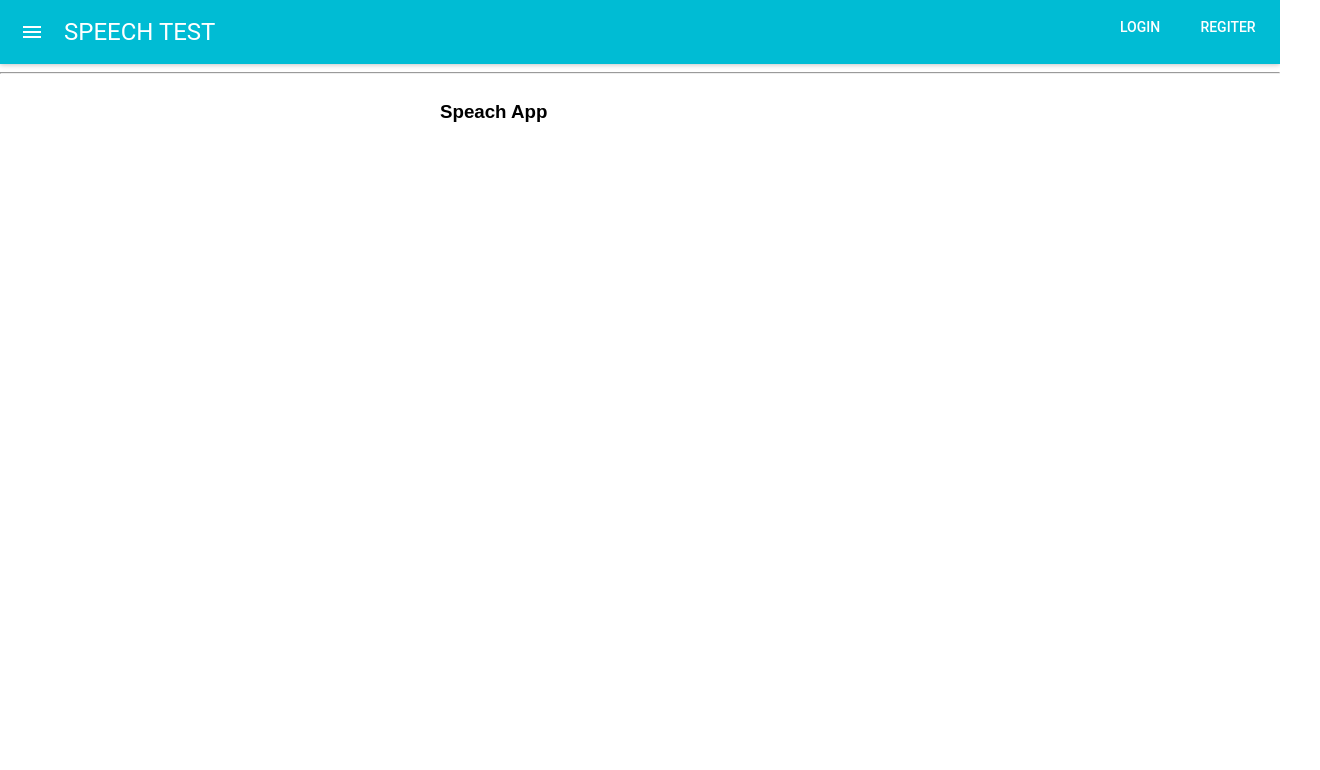
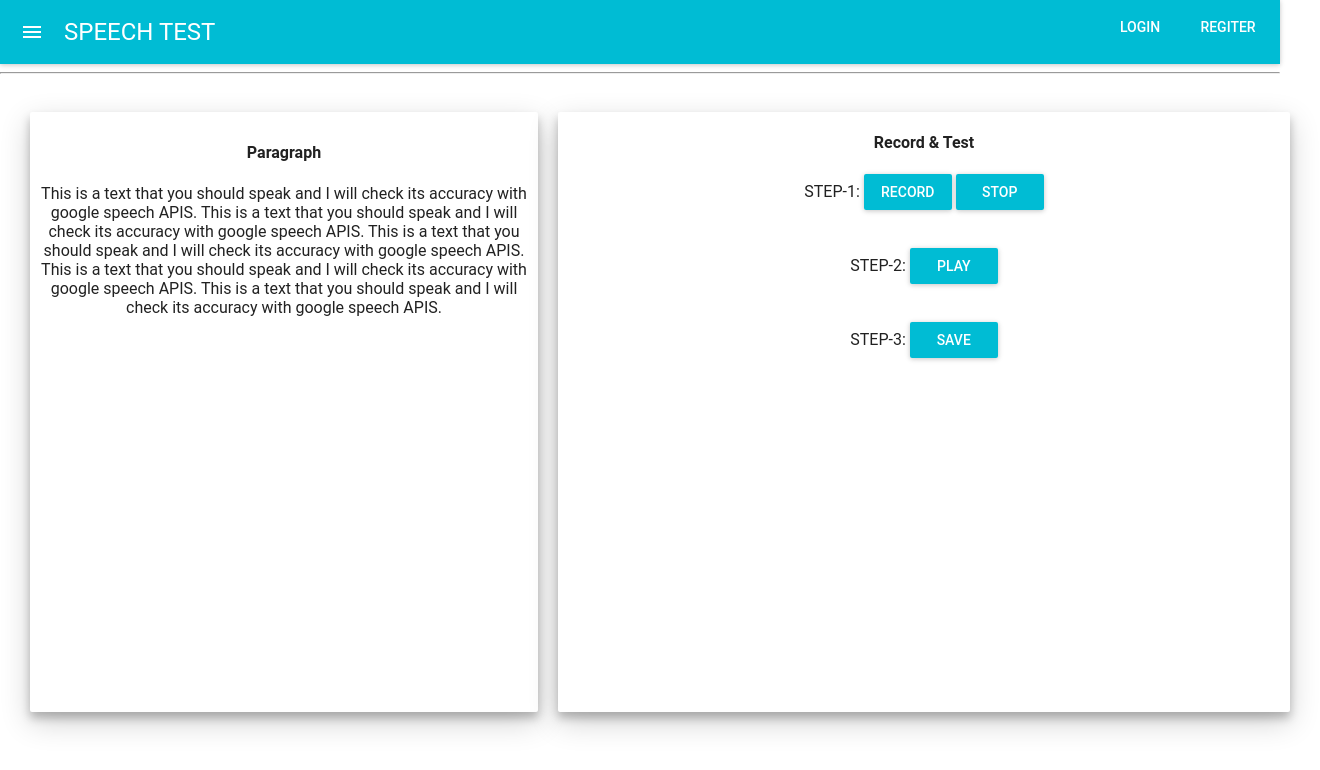
Before and after one commit to anurajput/speech_app_react, a React (Create React App) app: page /speechApp in a window 1280 px wide. Shown: the top 770 px of the page, 1320 px wide, since content can reach past the window. Built offline with nearby package versions, Linux system fonts and the light colour scheme.

Commit message:
updated code

```diff
--- a/src/components/Loggedin.js
+++ b/src/components/Loggedin.js
@@ -14,9 +14,9 @@ const styles = {
 class Loggedin extends React.Component {
   static muiName = 'FlatButton';
 
-  // ------------------------------------------------
-  // render UI
-  // ------------------------------------------------
+    // ------------------------------------------------
+    // render UI
+    // ------------------------------------------------
     render() {
     return (
       <div>
--- a/src/containers/SpeechApp.js
+++ b/src/containers/SpeechApp.js
@@ -1,21 +1,32 @@
 import React from 'react';
 import MuiThemeProvider from 'material-ui/styles/MuiThemeProvider';
 import RaisedButton from 'material-ui/RaisedButton';
+import Paper from 'material-ui/Paper';
 
 import {connect} from 'react-redux';
 import {userActions} from '../actions';
 
 const styles = {
 
-  Container: {
-      minWidth: 320,
-      maxWidth: 400,
-      height:'auto',
-      position: 'absolute',
-      left: 0,
-      right: 0,
-      margin: 'auto',
-     },
+  div:{
+    display: 'flex',
+    flexDirection: 'row wrap',
+    padding: 20,
+    width: '100%'
+  },
+  paperLeft:{
+    flex: 2,
+    height: 600,
+    margin: 10,
+    textAlign: 'center',
+    padding: 10
+  },
+  paperRight:{
+    height: 600,
+    flex: 3,
+    margin: 10,
+    textAlign: 'center',
+  }
   };
 
 
@@ -32,22 +43,68 @@ class SpeechApp extends React.Component {
   // ------------------------------------------------
   // constructor
   // ------------------------------------------------
+  constructor(props) {
+    super(props);
 
 
-  // ------------------------------------------------
-  // handleSubmit
-  // -
+
+    var SpeechRecognition = window.SpeechRecognition || window.webkitSpeechRecognition;
+    this.recognition = new SpeechRecognition();
+
+    console.log("recognition: " + this.recognition);
+
+  }
+
+  startRecording() {
+    console.log("-- startRecording --");
+    this.recognition.start();
+  }
+
+  stopRecording() {
+    console.log("-- stopRecording --");
+    this.recognition.stop();
+  }
+
+  playRecording() {
+    console.log("-- playRecording --");
+
+  }
+
+  saveRecording() {
+    console.log("-- saveRecording --");
+  }
 
   render() {
     return (
       <div>
         <MuiThemeProvider>
-          <form name="form" >
-            <div style={styles.Container}>
-              <h3>Speach App</h3>
+          <div>
+        <div style={styles.div}>
+          <Paper zDepth={3} style={styles.paperLeft}>
+            <h4>Paragraph</h4>
+            <p>
+            This is a text that you should speak and I will check its accuracy with google speech APIS.
+            This is a text that you should speak and I will check its accuracy with google speech APIS.
+            This is a text that you should speak and I will check its accuracy with google speech APIS.
+            This is a text that you should speak and I will check its accuracy with google speech APIS.
+            This is a text that you should speak and I will check its accuracy with google speech APIS.
+            </p>
+          </Paper>
+          <Paper zDepth={3} style={styles.paperRight}>
+              <h4>Record & Test</h4>
+              STEP-1: <RaisedButton label="RECORD" primary={true} onClick={this.startRecording}/> <RaisedButton label="STOP" primary={true} onClick={this.stopRecording}/><br /><br /><br />
+              STEP-2: <RaisedButton label="PLAY" primary={true} onClick={this.playRecording}/><br /><br /><br />
+              STEP-3: <RaisedButton label="SAVE" primary={true} onClick={this.saveRecording}/><br /><br /><br />
 
-            </div>
-          </form>
+              {/*
+              <form action="/candidate/save_result" id="usrform" method="post">
+                    <input type="hidden" value="" name="name" />
+                    <input type="submit" size="20" />
+                  </form>
+            */}
+          </Paper>
+        </div>
+      </div>
         </MuiThemeProvider>
       </div>
     );
--- a/src/services/user.service.js
+++ b/src/services/user.service.js
@@ -6,15 +6,9 @@ export const userService = {
     register,
     getApi,
     getAll,
-  getById,
-  update,
-  delete: _delete,
+    getById
 };
 
-
-//
-//------------------- Login -----------------
-//
 
 function login(history,email, password) {
     var body = `email=${email  }&password=${  password}`;
@@ -60,11 +54,6 @@ function login(history,email, password) {
 }
 
 
-
-//
-//------------------- Logout  --------------------
-//
-
 function logout(history) {
     // remove user from local storage to log user out
     localStorage.removeItem('user');
@@ -73,17 +62,11 @@ function logout(history) {
 }
 
 
-//
-//------------------- Request API --------------------
-//
-
-
 function getApi(token) {
     const requestOptions = {
         method: 'GET',
         headers: authHeader(),
     };
-
 
 
     var user = JSON.parse(localStorage.getItem('user'));
@@ -98,12 +81,6 @@ function getApi(token) {
 }
 
 
-
-
-//
-//------------------- Register --------------------
-//
-
 function register(user) {
     var body = `security_level=1&email=${user.email  }&password=${  user.password  }&id=${  user.id  }&name=${  user.name}`;
 
@@ -116,13 +93,7 @@ function register(user) {
     };
     return fetch('http://52.230.8.132:8080/api/user_registration', requestOptions).then(handleResponse);
 
-
 }
-
-
-//
-//------------------- Request  list of users --------------------
-//
 
 
 function getAll() {
@@ -135,12 +106,6 @@ function getAll() {
 }
 
 
-
-//
-//------------------- Request  list of users by id --------------------
-//
-
-
 function getById(id) {
     const requestOptions = {
         method: 'GET',
@@ -151,46 +116,6 @@ function getById(id) {
 }
 
 
-
-
-
-
-//
-//-------------------Update  user --------------------
-//
-
-function update(user) {
-   /* const requestOptions = {
-        method: 'PUT',
-        headers: { ...authHeader(), 'Content-Type': 'application/json' },
-        body: JSON.stringify(user)
-    };
-
-    return fetch('/users/' + user.id, requestOptions).then(handleResponse);;
-    */
-}
-
-
-//
-//-------------------Delete  user --------------------
-//
-
-// prefixed function name with underscore because delete is a reserved word in javascript
-function _delete(id) {
-   /* const requestOptions = {
-        method: 'DELETE',
-        headers: authHeader()
-    };
-
-    return fetch('/users/' + id, requestOptions).then(handleResponse);;
-    */
-}
-
-
-//
-//------------------- Response Handler --------------------
-//
-
 function handleResponse(response) {
     if (!response.ok) {
         return Promise.reject(response.statusText);
@@ -198,7 +123,6 @@ function handleResponse(response) {
 
     return response.json();
 }
-
 
 
 function handleStudiesResponse(response) {
@@ -218,5 +142,4 @@ function handleStudiesResponse(response) {
             // console.log(`token_resp: ${  JSON.stringify(token_resp)}` );
 
         });
-
 }
```
Also changed, not shown: src/components/Header.js (+12 -12 lines), src/constants/study.constants.js (added, +7 -0 lines), src/containers/DataTablePage.js (deleted, +0 -83 lines), src/services/study.service.js (added, +40 -0 lines). Lines whose indentation alone changed are shown as unchanged.
